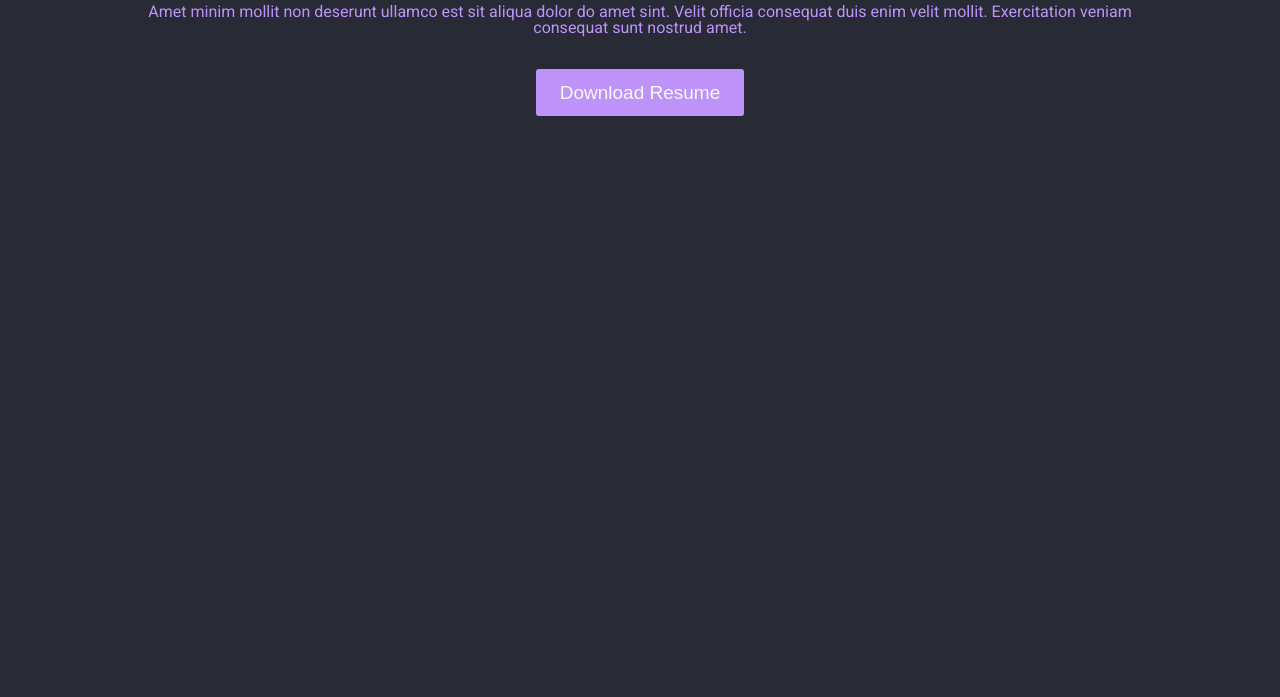
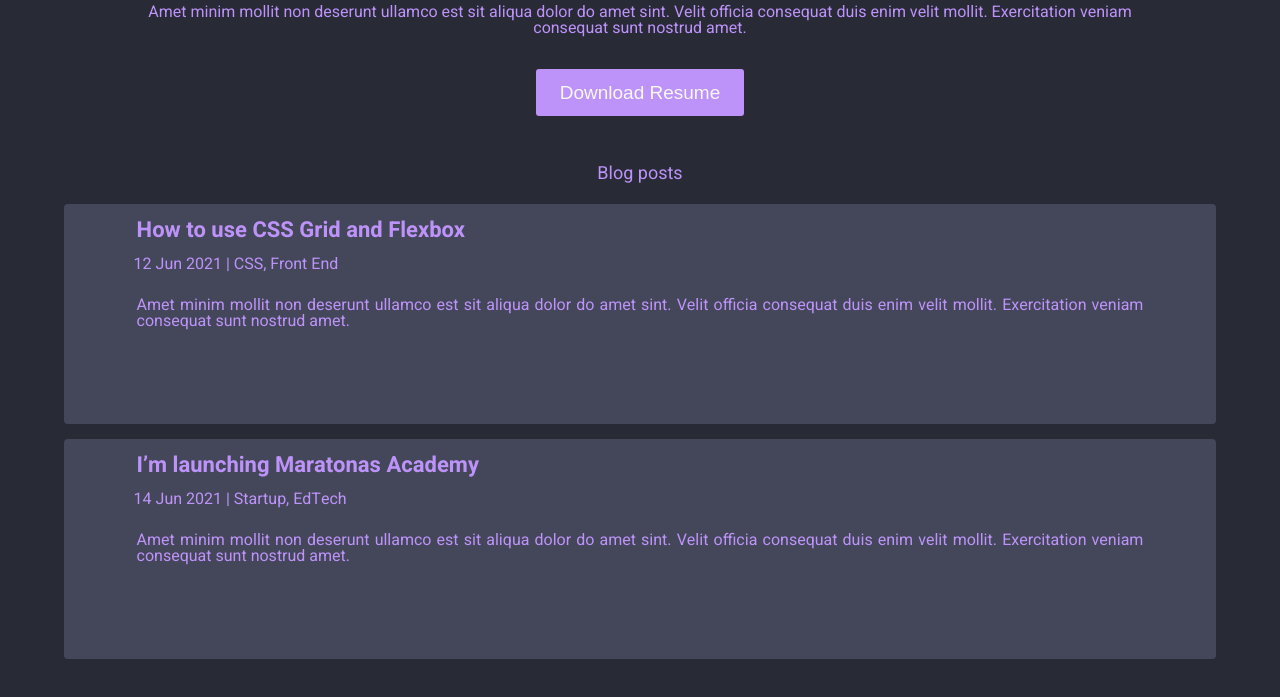
Before and after one commit to michelewtc/portfolio-page, a plain HTML site: page index.html in a window 1280 px wide. Shown: the part 360-1057 px from the top of the page. Before the commit the page ends 800 px from the top, so only its background shows below. Drawn offline with Linux system fonts and the light colour scheme.

Commit message:
feat: blog post component

```diff
--- a/index.html
+++ b/index.html
@@ -29,5 +29,40 @@
 
       <button class="profile__button">Download Resume</button>
     </div>
+
+    <div class="blog-posts">
+      <h3 class="blog-posts__card-text-h3">Blog posts</h3>
+    </div>
+
+    <div class="blog-posts__card">
+      <div class="blog-posts__card-content">
+        <h1 class="blog-posts__card-text-h1">
+          How to use CSS Grid and Flexbox
+        </h1>
+
+        <p class="blog-posts__card-text">12 Jun 2021 | CSS, Front End</p>
+
+        <h2 class="blog-posts__card-text-h2">
+          Amet minim mollit non deserunt ullamco est sit aliqua dolor do amet
+          sint. Velit officia consequat duis enim velit mollit. Exercitation
+          veniam consequat sunt nostrud amet.
+        </h2>
+      </div>
+    </div>
+    <div class="blog-posts__card" style="margin-top: 15px; margin-bottom: 38px">
+      <div class="blog-posts__card-content">
+        <h1 class="blog-posts__card-text-h1">
+          I’m launching Maratonas Academy
+        </h1>
+
+        <p class="blog-posts__card-text">14 Jun 2021 | Startup, EdTech</p>
+
+        <h2 class="blog-posts__card-text-h2">
+          Amet minim mollit non deserunt ullamco est sit aliqua dolor do amet
+          sint. Velit officia consequat duis enim velit mollit. Exercitation
+          veniam consequat sunt nostrud amet.
+        </h2>
+      </div>
+    </div>
   </body>
 </html>
--- /dev/null
+++ b/styles/components/blog-posts.css
@@ -0,0 +1,47 @@
+.blog-posts {
+  display: flex;
+  flex-direction: column;
+}
+
+.blog-posts__card {
+  width: 90%;
+  margin: 0 auto;
+  height: 220px;
+
+  background-color: var(--selection);
+  border-radius: 4px;
+}
+.blog-posts__card-content {
+  width: 90%;
+  margin: 0 auto;
+}
+
+.blog-posts__card-text-h1 {
+  font-weight: 700;
+  font-size: 22px;
+
+  padding: 15px;
+}
+
+.blog-posts__card-text {
+  font-weight: 400;
+  font-size: 16px;
+
+  margin-left: 12px;
+  margin-bottom: 10px;
+}
+
+.blog-posts__card-text-h2 {
+  font-weight: 400;
+  font-size: 16px;
+
+  text-align: justify;
+  padding: 15px;
+}
+
+.blog-posts__card-text-h3 {
+  font-weight: 400;
+  font-size: 18px;
+  line-height: 60px;
+  text-align: center;
+}
--- a/styles/components/profile.css
+++ b/styles/components/profile.css
@@ -43,5 +43,5 @@
   font-weight: 500;
   color: var(--foreground-color);
 
-  margin-bottom: 58px;
+  margin-bottom: 28px;
 }
--- a/styles/pages/index.css
+++ b/styles/pages/index.css
@@ -1,3 +1,4 @@
 @import "../utils/index.css";
 @import "../components/header.css";
 @import "../components/profile.css";
+@import "../components/blog-posts.css";
--- a/styles/utils/general.css
+++ b/styles/utils/general.css
@@ -4,7 +4,8 @@ body {
 
 h1,
 h2,
-h3 {
+h3,
+p {
   font-family: "Heebo", Arial, Helvetica, sans-serif;
   color: var(--purple);
 }
```
